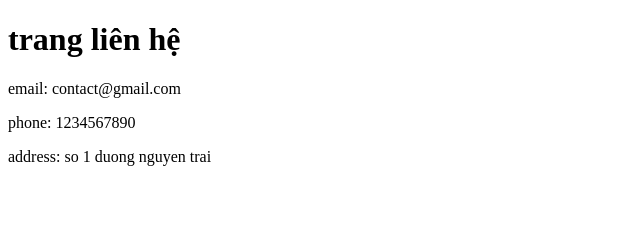
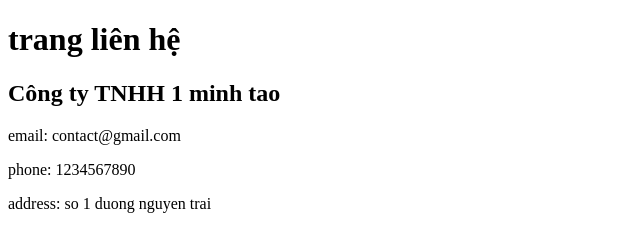
Before and after one commit to NguyenKhacPhuocc/hoc-git-f7-24, a plain HTML site: page lienhe.html in a window 1280 px wide. Shown: the whole page, without its empty margins (0-640 px from the left). Drawn offline with Linux system fonts and the light colour scheme.

Commit message:
Update lienhe.html

```diff
--- a/lienhe.html
+++ b/lienhe.html
@@ -7,7 +7,7 @@
 </head>
 <body>
   <h1>trang liên hệ</h1>
-
+  <h2>Công ty TNHH 1 minh tao</h2>
   <p>email: contact@gmail.com</p>
   <p>phone: 1234567890</p>
   <p>address: so 1 duong nguyen trai</p>
```
